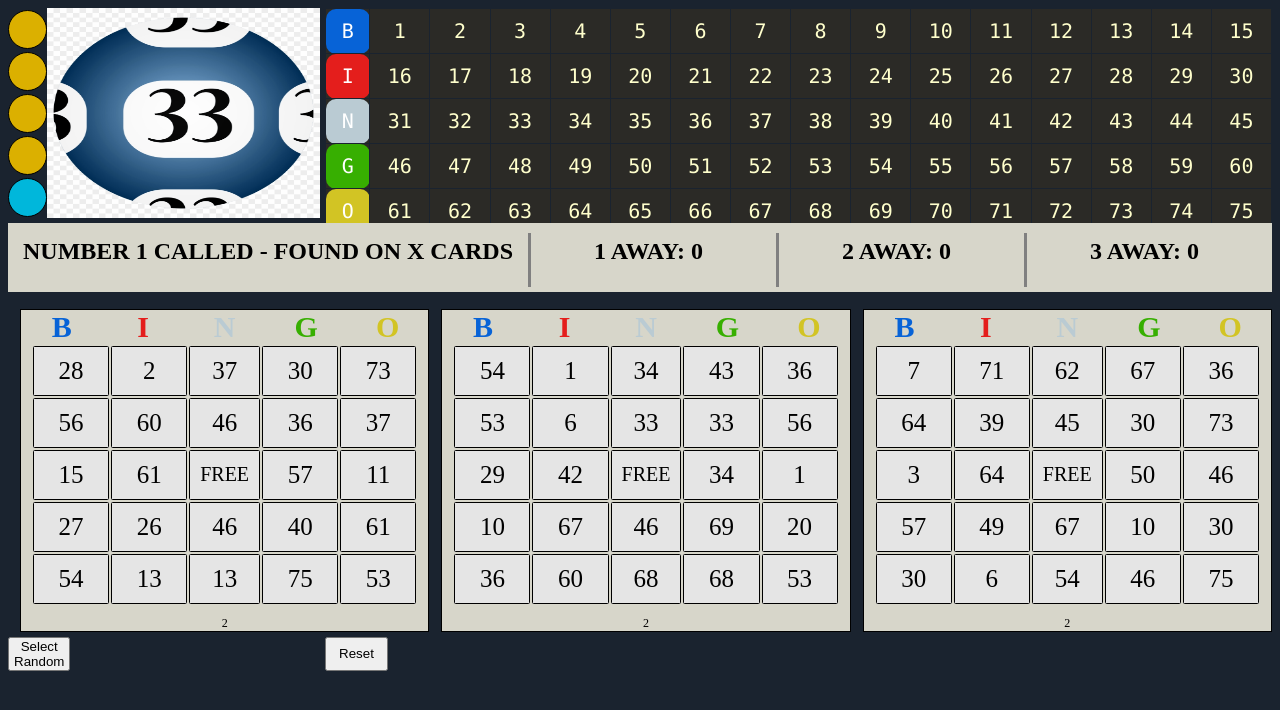
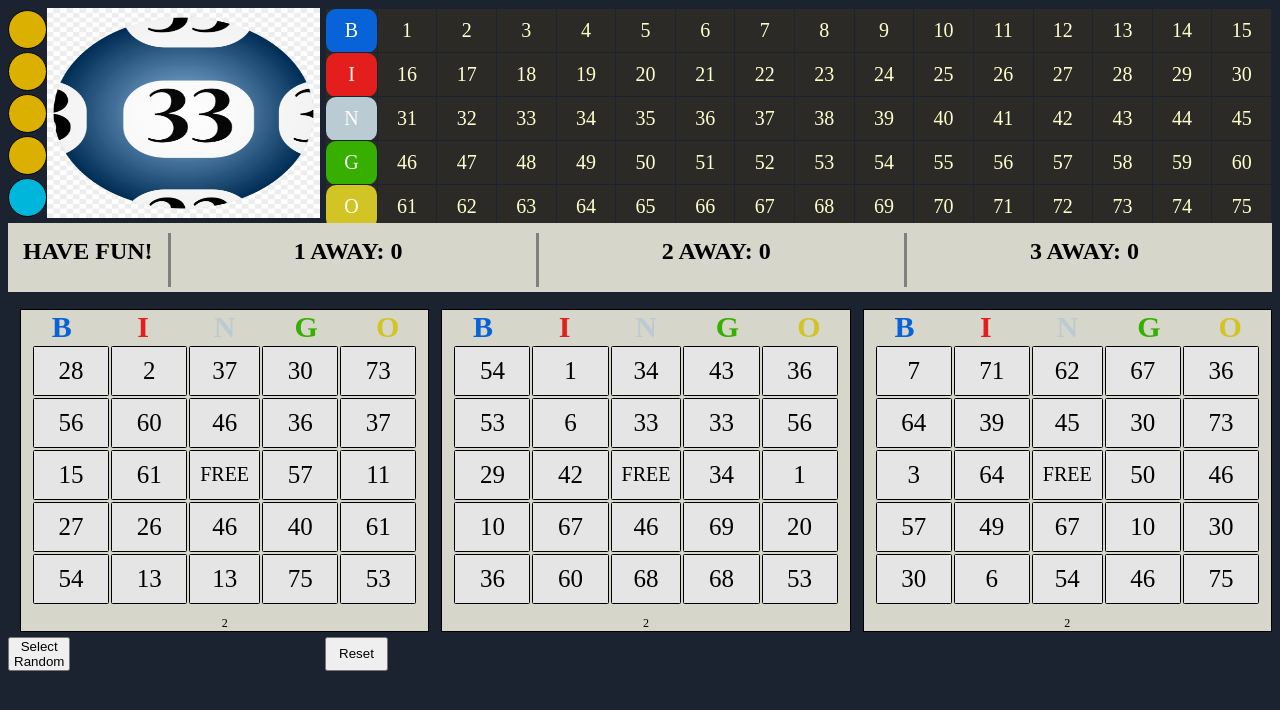
Before and after one commit to dschneck/official-interjection, a React (Create React App) app: page / in a window 1280 px wide. Shown: the top 710 px of the page. Built offline with nearby package versions, Linux system fonts and the light colour scheme.

Commit message:
got some of the status component functionality working

```diff
--- a/src/Status.js
+++ b/src/Status.js
@@ -1,15 +1,19 @@
 import './styles/Status.css';
-import {useDispatch} from 'react-redux';
+import {useDispatch, useSelector} from 'react-redux';
 import {select, reset_board} from './actions/board/boardSlice.js';
 import {enqueue, dequeue} from './actions/lastCalled/lastCalledSlice.js';
 
 function Status(props) {
 	const dispatch = useDispatch();
+	const called = useSelector(state => state.lastCalled);
 	let lastCalled = 1;
 	return (
 
 		<div id="status">
-				<h1 id="called-msg">Number {lastCalled} called - found on x cards</h1>
+				{(() => {
+					if (called.lastCalled[4] === null) return <h1 id="called-msg">Have Fun!</h1>
+					else return <h1 id="called-msg">Number {called.lastCalled[4]} called - found on x cards</h1>
+				})()}
 				<h1 className="away">1 AWAY: {0}</h1>
 				<h1 className="away">2 AWAY: {0}</h1>
 				<h1 className="away">3 AWAY: {0}</h1>
--- a/src/styles/Board.css
+++ b/src/styles/Board.css
@@ -16,7 +16,7 @@
 	border-collapse: collapse;
 	background: #2b2a26;
 	color: #ffffcc;
-	font-family: "Lucida Console", "Courier New", monospace;
+/*	font-family: "Lucida Console", "Courier New", monospace;*/
 	height:100%;
 	text-align: center;
 	grid-area: board;
--- a/src/styles/LastCalled.css
+++ b/src/styles/LastCalled.css
@@ -22,6 +22,7 @@
 }
 
 .ball {
+	font-size: 20px;
 	padding: 6px;
 	margin: auto;
 	background: #dbb000;
```
